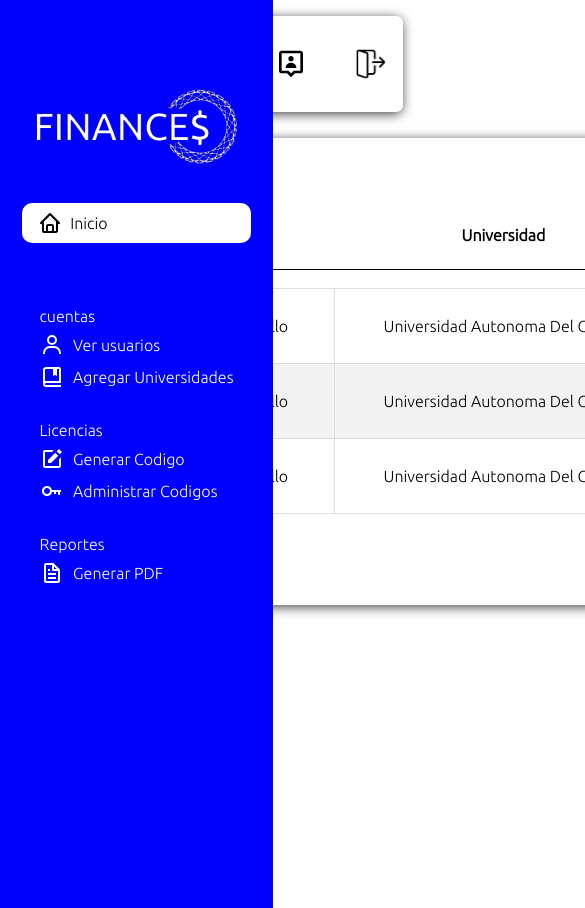
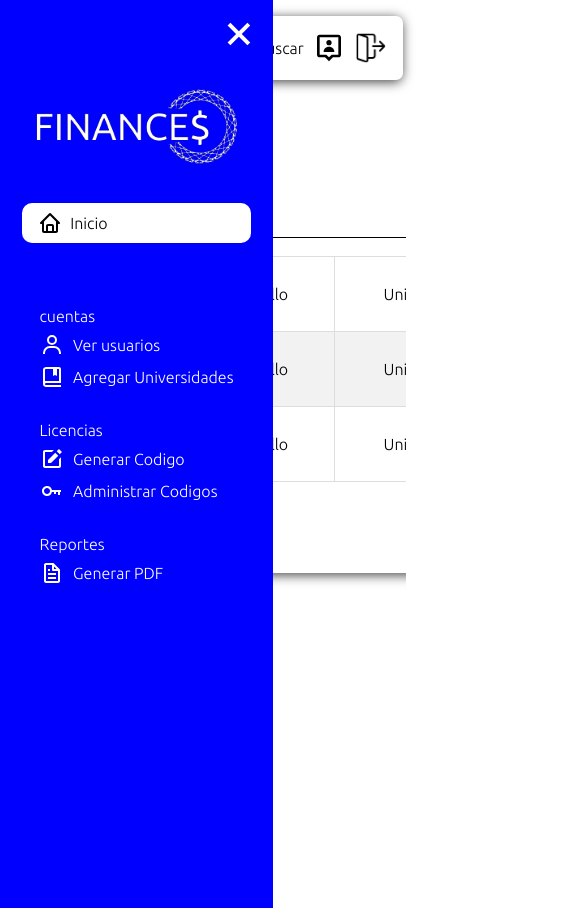
Before and after one commit to Mp-keyner/Finances, a React (Create React App) app: page /result-admin in a window 390 px wide. Shown: the top 908 px of the page, 585 px wide, since content can reach past the window. Built offline with nearby package versions, Linux system fonts and the light colour scheme.

Commit message:
13  de agosto 4:26

```diff
--- a/src/App.css
+++ b/src/App.css
@@ -147,7 +147,8 @@ input[type="password"] {
 .containerAdmin {
   display: flex;
 }
-.SecSearch {
+.SecSearch,
+.SecSearchAdmin {
   width: 95%;
   /* background-color: red; */
   border-radius: 7px;
@@ -161,7 +162,8 @@ input[type="password"] {
   -moz-box-shadow: -1px 2px 12px 0px rgba(0, 0, 0, 0.75);
   box-shadow: -1px 2px 12px 0px rgba(0, 0, 0, 0.75);
 }
-.SecSearch div {
+.SecSearch div,
+.SecSearchAdmin div {
   display: flex;
   align-items: center;
   gap: 0.6pc;
@@ -169,7 +171,8 @@ input[type="password"] {
 #menu {
   display: none;
 }
-.SecSearch img {
+.SecSearch img,
+.SecSearchAdmin img {
   width: 2pc;
 }
 .leftAdmin {
@@ -415,10 +418,17 @@ tr:hover {
     height: 101vh;
     padding: 0 1pc;
   }
+  .SecSearchAdmin {
+    justify-content: space-between;
+    padding: 1pc;
+    /* width: 34pc; */
+    width: 91%;
+  }
   .SecSearch {
     justify-content: space-between;
     padding: 1pc;
     /* width: 34pc; */
+    height: 2pc;
     width: 91%;
   }
   #menu {
@@ -434,6 +444,7 @@ tr:hover {
     flex-direction: column;
     gap: 2pc;
     padding-bottom: 1pc;
+    overflow: auto;
   }
   .containerUserLive {
     width: 91%;
--- a/src/components/Main-admin.jsx
+++ b/src/components/Main-admin.jsx
@@ -81,7 +81,7 @@ const MainAdmin = () => {
           </div>
         </div>
         <div className="rigthAdmin">
-          <div className="SecSearch">
+          <div className="SecSearch  ">
             <img src={menu} alt="" id="menu" onClick={ShowMenu} />
             <div>
               <img src={Lupa} alt="" />
--- a/src/components/Results-admin.jsx
+++ b/src/components/Results-admin.jsx
@@ -14,8 +14,15 @@ import UserCircle from "../img/UserCircle.svg";
 import Basura from "../img/Basura.svg";
 import Modal from "./Modal";
 import { motion } from "framer-motion";
+import xClose from "../img/xClose.svg";
+import menu from "../img/Menu.svg";
 
 const ResultsAdmin = () => {
+  const [manu, setManu] = useState(false);
+  const ShowMenu = () => {
+    console.log("ya ya ya ");
+    setManu(!manu);
+  };
   const [modal, setModal] = useState(false);
   const Delete = () => {
     setModal(!modal);
@@ -29,7 +36,19 @@ const ResultsAdmin = () => {
       transition={{ duration: 1, delay: 0.3 }}
     >
       <section className="containerAdmin">
-        <div className="leftAdmin">
+        <div
+          className="leftAdmin"
+          style={{
+            transform: `translateX(${manu ? "-19pc" : "0pc"})`,
+          }}
+        >
+          <img
+            src={xClose}
+            alt=""
+            className="xClose"
+            onClick={ShowMenu}
+            style={{ width: "3pc" }}
+          />
           <img src={logo} alt="" />
           <div className="home">
             <img src={Home} alt="" />
@@ -69,10 +88,13 @@ const ResultsAdmin = () => {
         </div>
         <div className="rigthAdmin">
           <div className="SecSearch">
-            <img src={Lupa} alt="" />
-            <p>Usuario a buscar</p>
-            <img src={UserCircle} alt="" />
-            <img src={goOut} alt="" />
+            <img src={menu} alt="" id="menu" onClick={ShowMenu} />
+            <div>
+              <img src={Lupa} alt="" />
+              <p>Usuario a buscar</p>
+              <img src={UserCircle} alt="" />
+              <img src={goOut} alt="" />
+            </div>
           </div>
           <div className="lefAdmi">
             <div className="containerResults">
@@ -91,9 +113,14 @@ const ResultsAdmin = () => {
                   <td>Activa</td>
                   <td>
                     <div className="iconTable">
-                      <img src={fileB} alt="Generar PDF" />
-                      <img src={editB} alt="Editar" />
-                      <img src={Basura} alt="Eliminar" onClick={Delete} />
+                      <img src={fileB} alt="Generar PDF" title="Generar PDF" />
+                      <img src={editB} alt="Editar" title="Editar" />
+                      <img
+                        src={Basura}
+                        alt="Eliminar"
+                        onClick={Delete}
+                        title="Eliminar"
+                      />
                     </div>
                   </td>
                 </tr>
@@ -103,9 +130,14 @@ const ResultsAdmin = () => {
                   <td>Caducada</td>
                   <td>
                     <div className="iconTable">
-                      <img src={fileB} alt="Generar PDF" />
-                      <img src={editB} alt="Editar" />
-                      <img src={Basura} alt="Eliminar" onClick={Delete} />
+                      <img src={fileB} alt="Generar PDF" title="Generar PDF" />
+                      <img src={editB} alt="Editar" title="Editar" />
+                      <img
+                        src={Basura}
+                        alt="Eliminar"
+                        onClick={Delete}
+                        title="Editar"
+                      />
                     </div>
                   </td>
                 </tr>
@@ -115,9 +147,14 @@ const ResultsAdmin = () => {
                   <td>Caducada</td>
                   <td>
                     <div className="iconTable">
-                      <img src={fileB} alt="Generar PDF" />
-                      <img src={editB} alt="Editar" />
-                      <img src={Basura} alt="Eliminar" onClick={Delete} />
+                      <img src={fileB} alt="Generar PDF" title="Generar PDF" />
+                      <img src={editB} alt="Editar" title="Editar" />
+                      <img
+                        src={Basura}
+                        alt="Eliminar"
+                        onClick={Delete}
+                        title="Editar"
+                      />
                     </div>
                   </td>
                 </tr>
```
